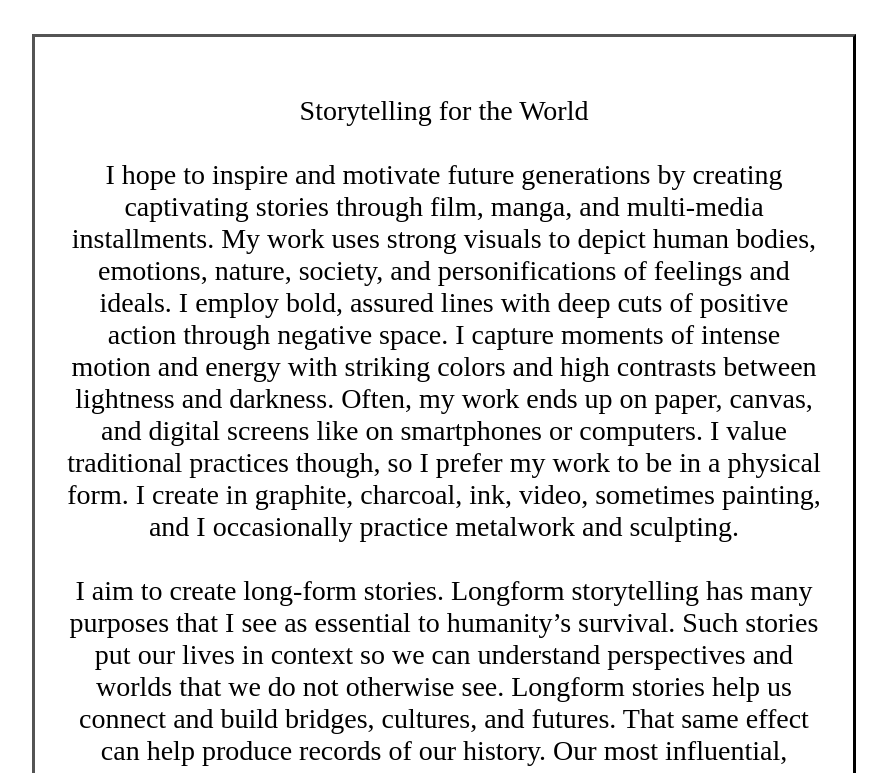
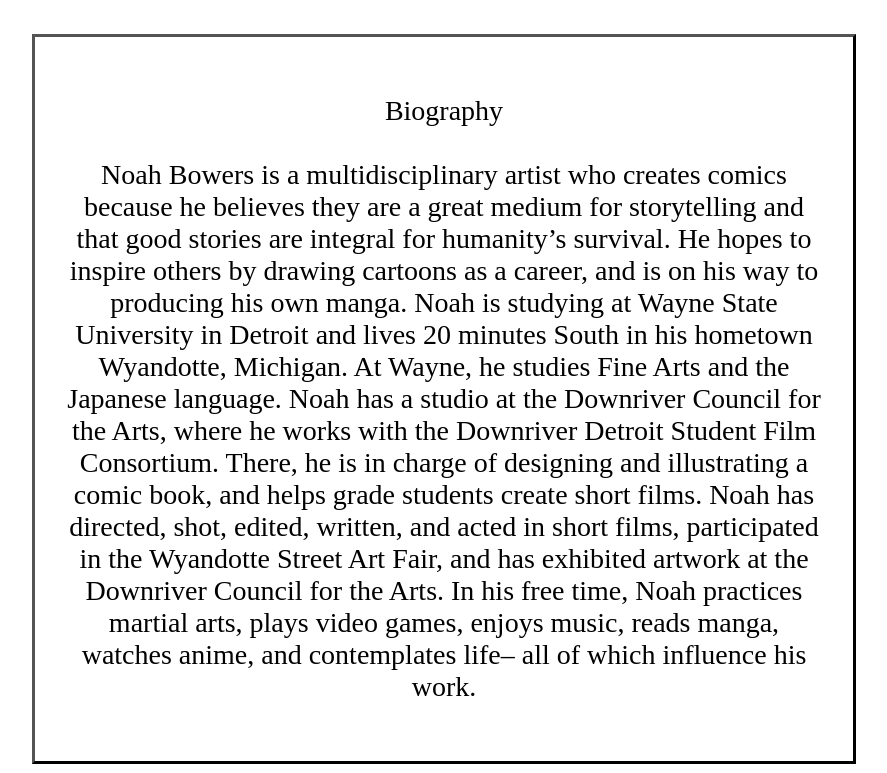
Before and after one commit to noah-bonafidebowers/noah-bowers-artist-site, a plain HTML site: page about.html in a window 1280 px wide. Shown: the part 427-1200 px from the top of the page, without its empty margins (196-1083 px from the left). Drawn offline with Linux system fonts and the light colour scheme.

Commit message:
Update about.html

```diff
--- a/about.html
+++ b/about.html
@@ -95,13 +95,9 @@
 </br>
 <div class="body">
 	<p>
-		Storytelling for the World
+		Biography
 <br></br>
-I hope to inspire and motivate future generations by creating captivating stories through film, manga, and multi-media installments. My work uses strong visuals to depict human bodies, emotions, nature, society, and personifications of feelings and ideals. I employ bold, assured lines with deep cuts of positive action through negative space. I capture moments of intense motion and energy with striking colors and high contrasts between lightness and darkness. Often, my work ends up on paper, canvas, and digital screens like on smartphones or computers. I value traditional practices though, so I prefer my work to be in a physical form. I create in graphite, charcoal, ink, video, sometimes painting, and I occasionally practice metalwork and sculpting.
-<br></br>
- I aim to create long-form stories. Longform storytelling has many purposes that I see as essential to humanity’s survival. Such stories put our lives in context so we can understand perspectives and worlds that we do not otherwise see. Longform stories help us connect and build bridges, cultures, and futures. That same effect can help produce records of our history. Our most influential, longest lasting stories, like those from mythology, have created a basis for our current way of life by providing context and understanding of how we got here. If for no other reason though, my favorite reason to tell stories is simply for fun, to entertain, and to inspire. I hope to guide the generations towards the future with hope in their hearts and fire in their souls.
-<br></br>
-	With my manga one shot Heart of Darkness, I aimed to achieve several such functions of a story, one of which is to simply entertain. I did so by providing a cut-and-dry concept and direct goal for the main character. The story centers around the main character Jason who had given up his powers of Darkness in order to live a peaceful life with his wife; however, once she’s stolen by an old ‘friend,’ he has to dig up his old roots and unleash a great darkness within in order to get her back. Additionally, this story is attempting to solidify the identity of committing to a partner in a chaotic world. Jason goes to great lengths in a threatening world all for the sake of his lover. I heighten that message of commitment through the decrepit scenery, energetic depictions of action, extreme contrasts between black and white, and memorable characters with intense expressions.
+Noah Bowers is a multidisciplinary artist who creates comics because he believes they are a great medium for storytelling and that good stories are integral for humanity’s survival. He hopes to inspire others by drawing cartoons as a career, and is on his way to producing his own manga. Noah is studying at Wayne State University in Detroit and lives 20 minutes South in his hometown Wyandotte, Michigan. At Wayne, he studies Fine Arts and the Japanese language. Noah has a studio at the Downriver Council for the Arts, where he works with the Downriver Detroit Student Film Consortium. There, he is in charge of designing and illustrating a comic book, and helps grade students create short films. Noah has directed, shot, edited, written, and acted in short films, participated in the Wyandotte Street Art Fair, and has exhibited artwork at the Downriver Council for the Arts. In his free time, Noah practices martial arts, plays video games, enjoys music, reads manga, watches anime, and contemplates life– all of which influence his work.
 	</p>
 </div>
 
```
